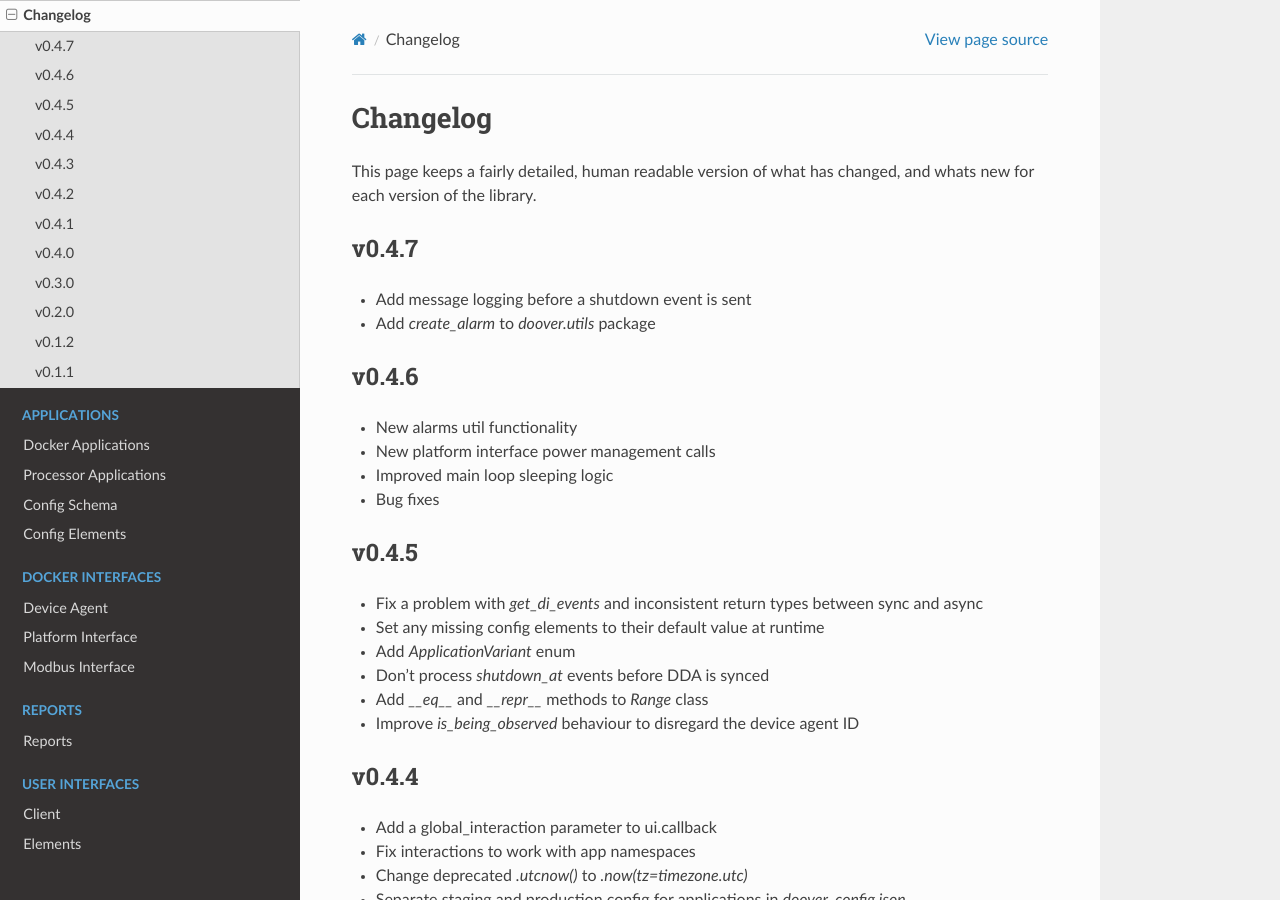
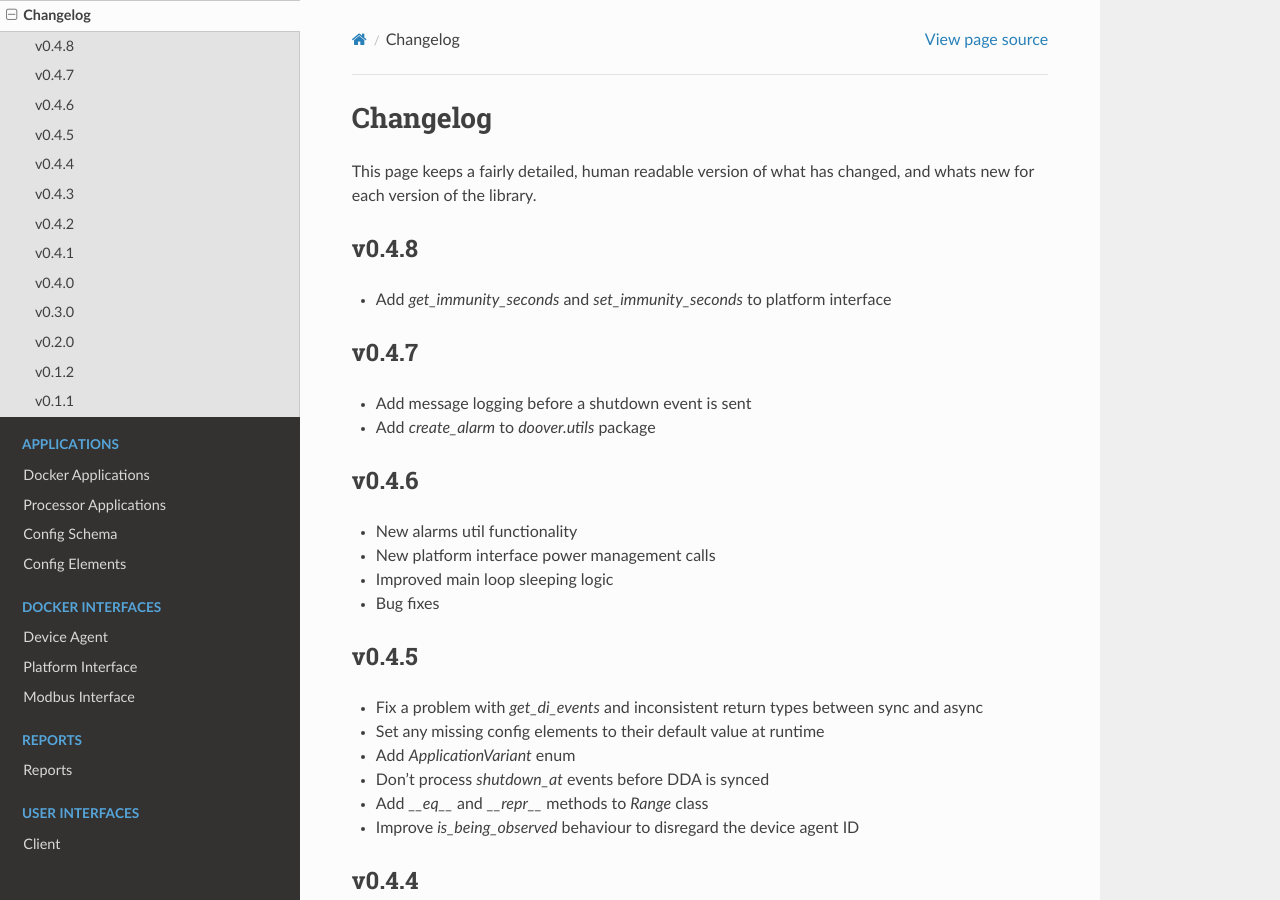
Before and after one commit to getdoover/pydoover, a Sphinx documentation site: the page built from docs/source/changelog.rst, in a window 1280 px wide and 900 px high. Built offline with Sphinx 7.4.7 and the Read the Docs theme 3.1.0, drawn with Linux system fonts in a browser that asks for light colours.

Commit message:
Bumped version to 0.4.8

```diff
--- a/docs/source/changelog.rst
+++ b/docs/source/changelog.rst
@@ -2,6 +2,10 @@ Changelog
 ===========
 This page keeps a fairly detailed, human readable version
 of what has changed, and whats new for each version of the library.
+
+v0.4.8
+------
+- Add `get_immunity_seconds` and `set_immunity_seconds` to platform interface
 
 v0.4.7
 ------
--- a/pyproject.toml
+++ b/pyproject.toml
@@ -1,7 +1,7 @@
 [project]
 name = "pydoover"
 authors = [{ name = "Doover Team", email = "developers@doover.com" }]
-version = "0.4.7"
+version = "0.4.8"
 description = "Python package for interacting with Doover"
 readme = "README.md"
 requires-python = ">=3.11"
```
Also changed, not shown: 1 other file.
